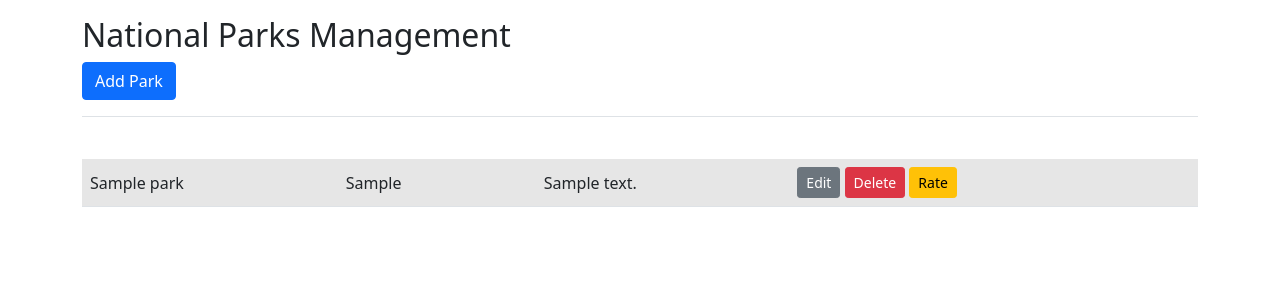
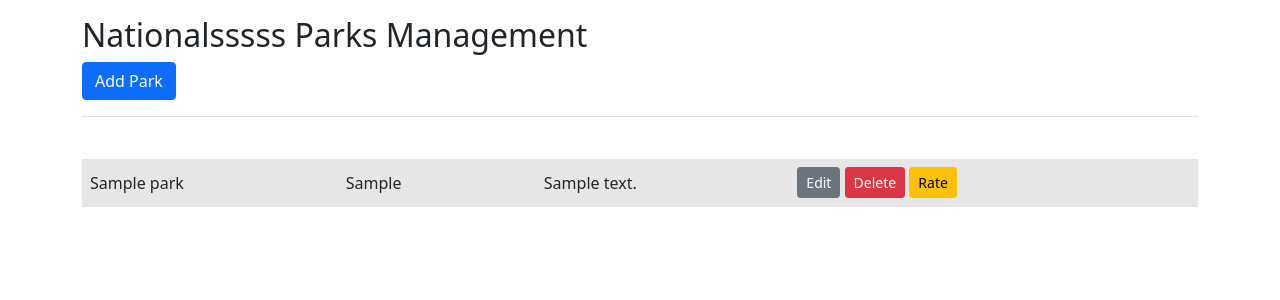
Before and after one commit to Evening2024/opensource, a PHP site: page /parks.php in a window 1280 px wide; the page is wider, and only the part inside the window is pictured. Shown: the part 40-340 px from the top of that part. Run offline with PHP 8.4, Linux system fonts and the light colour scheme; tables that the repository leaves empty or names only in its code hold one stand-in row (values such as "Sample post").

Commit message:
changed parks.php

```diff
--- a/parks.php
+++ b/parks.php
@@ -115,7 +115,7 @@ $conn->close();
     <?php include 'header.php'; ?>
 
     <div class="container">
-        <h2 class="mt-3">National Parks Management</h2>
+        <h2 class="mt-3">Nationalsssss Parks Management</h2>
 
         <!-- Button to add park -->
         <button class="btn btn-primary mb-3" data-toggle="modal" data-target="#parkModal">Add Park</button>
```
